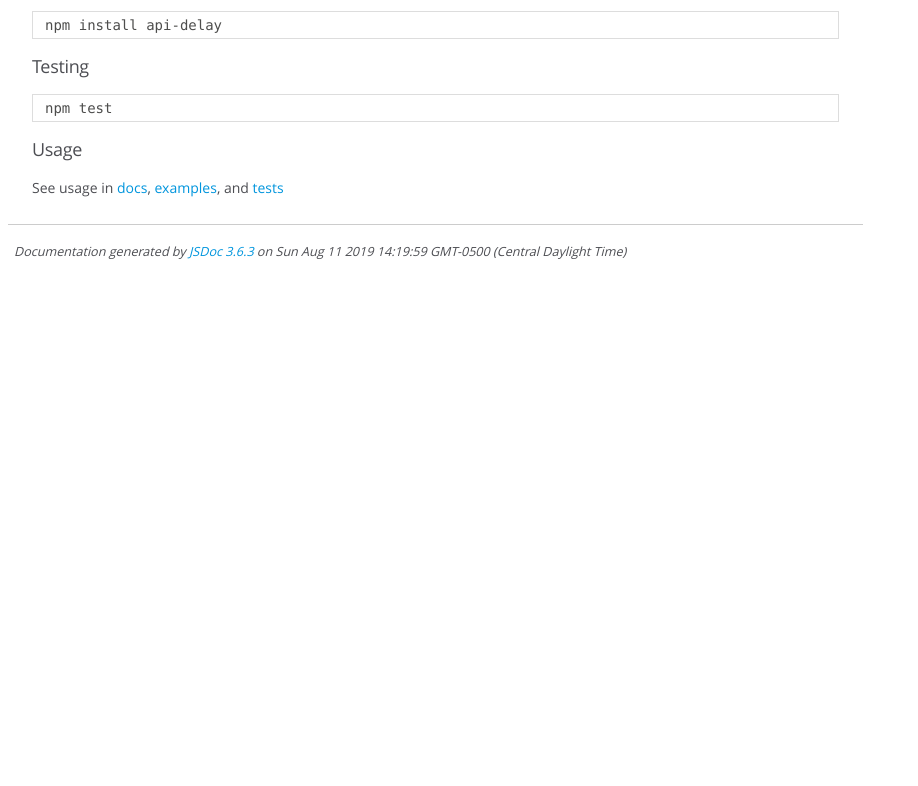
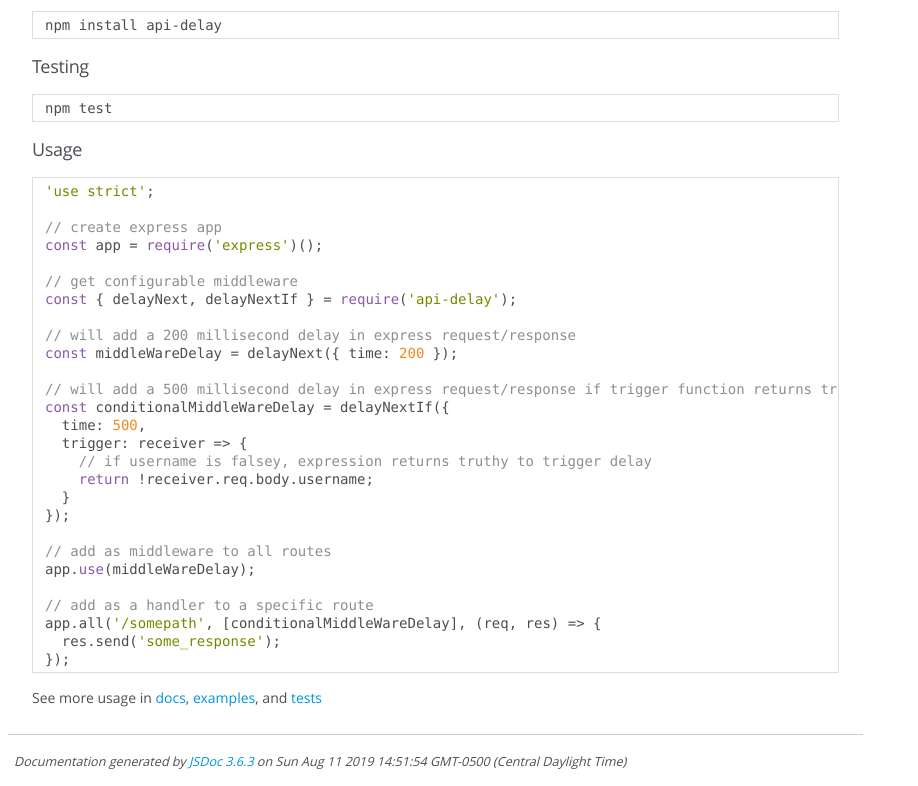
Before and after one commit to kevinGodell/api-delay, a website: page docs/index.html in a window 1280 px wide. Shown: the part 933-1719 px from the top of the page, without its empty margins (0-918 px from the left). Before the commit the page ends 1209 px from the top, so only its background shows below. Drawn offline with Linux system fonts and the light colour scheme.

Commit message:
docs: jsdoc generated

```diff
--- a/docs/index.html
+++ b/docs/index.html
@@ -71,7 +71,35 @@
 <pre class="prettyprint source"><code>npm test
 </code></pre>
 <h4>Usage</h4>
-<p>See usage in <a href="https://kevingodell.github.io/api-delay/module-api-delay.html">docs</a>, <a href="https://github.com/kevinGodell/api-delay/tree/master/examples/">examples</a>, and <a href="https://github.com/kevinGodell/api-delay/tree/master/tests/">tests</a></p></article>
+<pre class="prettyprint source lang-javascript"><code>'use strict';
+
+// create express app
+const app = require('express')();
+
+// get configurable middleware
+const { delayNext, delayNextIf } = require('api-delay');
+
+// will add a 200 millisecond delay in express request/response
+const middleWareDelay = delayNext({ time: 200 });
+
+// will add a 500 millisecond delay in express request/response if trigger function returns truthy
+const conditionalMiddleWareDelay = delayNextIf({
+  time: 500,
+  trigger: receiver => {
+    // if username is falsey, expression returns truthy to trigger delay
+    return !receiver.req.body.username;
+  }
+});
+
+// add as middleware to all routes
+app.use(middleWareDelay);
+
+// add as a handler to a specific route
+app.all('/somepath', [conditionalMiddleWareDelay], (req, res) => {
+  res.send('some_response');
+});
+</code></pre>
+<p>See more usage in <a href="https://kevingodell.github.io/api-delay/module-api-delay.html">docs</a>, <a href="https://github.com/kevinGodell/api-delay/tree/master/examples/">examples</a>, and <a href="https://github.com/kevinGodell/api-delay/tree/master/tests/">tests</a></p></article>
     </section>
 
 
@@ -88,7 +116,7 @@
 <br class="clear">
 
 <footer>
-    Documentation generated by <a href="https://github.com/jsdoc/jsdoc">JSDoc 3.6.3</a> on Sun Aug 11 2019 14:19:59 GMT-0500 (Central Daylight Time)
+    Documentation generated by <a href="https://github.com/jsdoc/jsdoc">JSDoc 3.6.3</a> on Sun Aug 11 2019 14:51:54 GMT-0500 (Central Daylight Time)
 </footer>
 
 <script> prettyPrint(); </script>
```
Also changed, not shown: docs/module-api-delay.html (+1 -1 lines).
